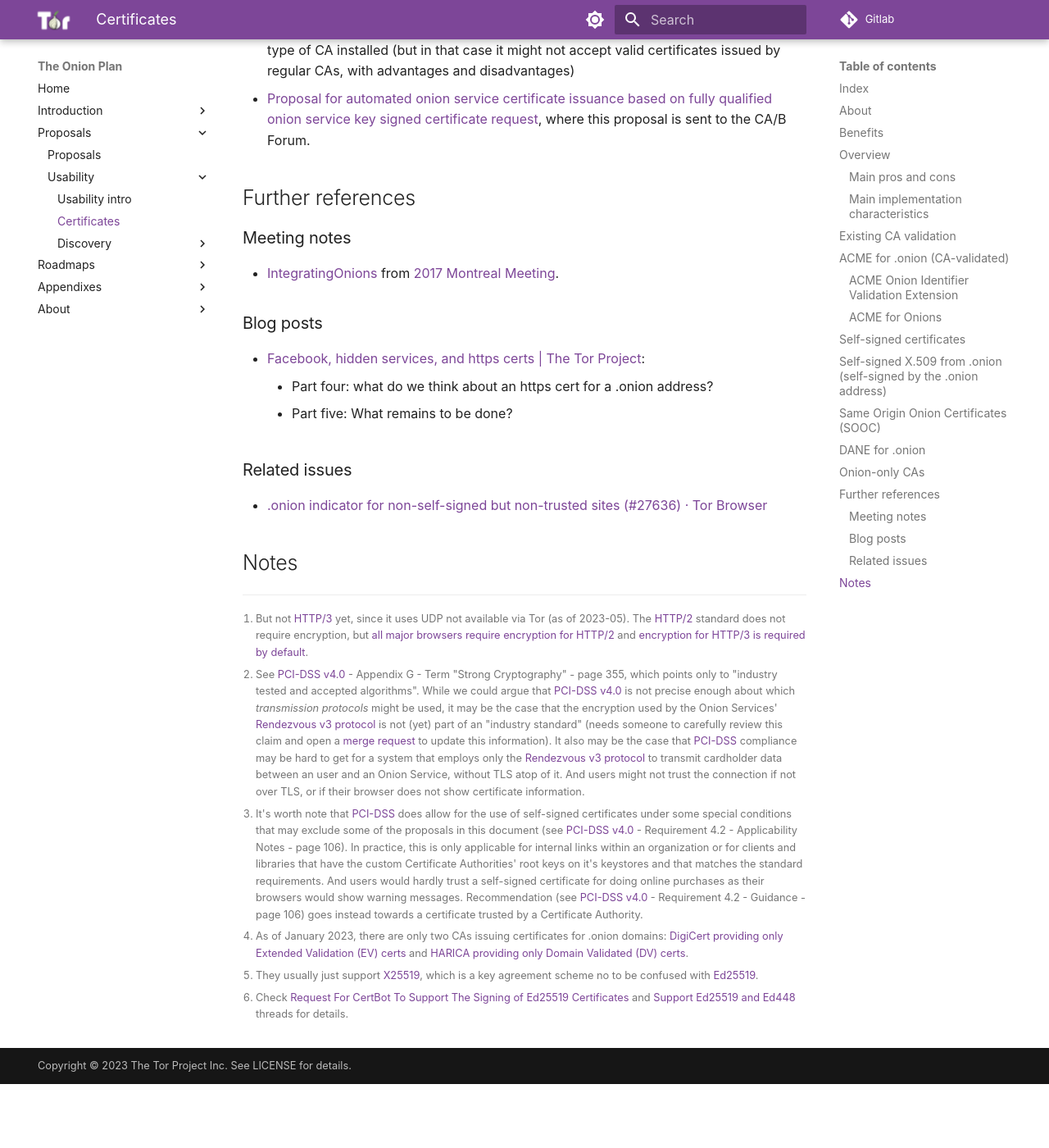
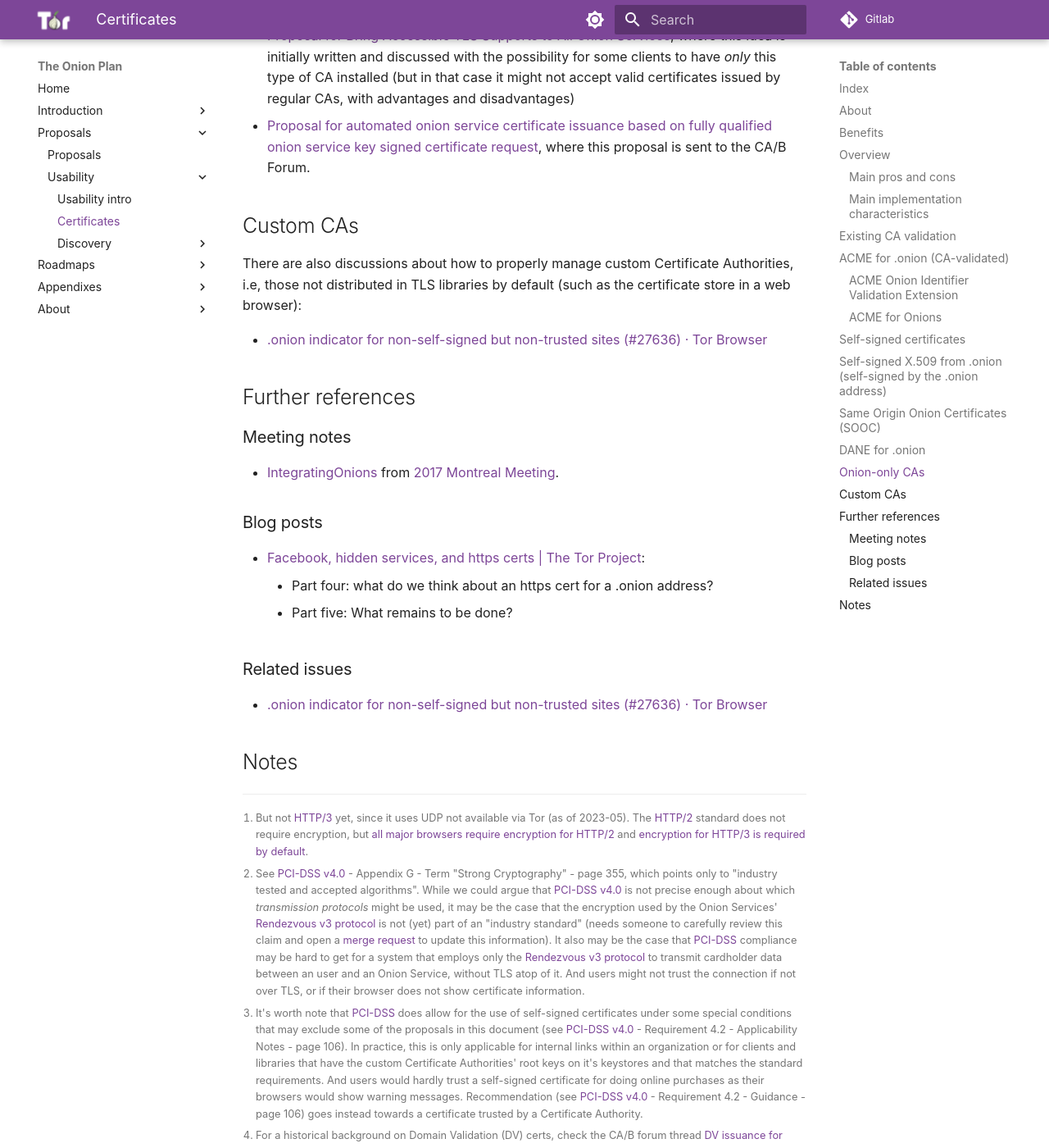
Before and after one commit to offsoc/onionplan, an MkDocs documentation site: the page built from docs/proposals/usability/certificates.md, in a window 1280 px wide and 1400 px high, scrolled down 11359 px. Shown: the whole window at 82% size. Built offline with MkDocs 1.6.1 and Material for MkDocs 9.7.7, drawn with Linux system fonts in a browser that asks for light colours; before the commit the page ends 12681 px from its top, so only the background shows below that; some of the changed text lies outside the part shown.

Commit message:
Feat: proposals: certificates: CAB historical discussions and Custom CAs

```diff
--- a/docs/proposals/usability/certificates.md
+++ b/docs/proposals/usability/certificates.md
@@ -128,9 +128,13 @@ The [CA/Browser Forum][], a [consortium that produces guidelines for X.509
 (TLS/HTTPS) certification][], created [validation rules for Onion Service v2
 addresses][] (in 2015), later [extended for Onion Services v3][] (in 2020),
 standardizing the way [Certificate Authorities][] can issue certificates for
-.onion addresses and supports wildcards.
+.onion addresses and supports wildcards[^cab-historical].
 
 Only a few commercial providers currently provide this service[^existing-certifiers].
+
+[^cab-historical]: For a historical background on Domain Validation (DV) certs,
+                   check the CA/B forum thread
+                   [DV issuance for next-generation onion services][].
 
 [^existing-certifiers]: As of January 2023, there are only two CAs issuing
                         certificates for .onion domains:
@@ -162,6 +166,7 @@ identifiable information during the purchase of the certificates.
 [consortium that produces guidelines for X.509 (TLS/HTTPS) certification]: https://en.wikipedia.org/wiki/CA/Browser_Forum
 [validation rules for Onion Service v2 addresses]: https://cabforum.org/2015/02/18/ballot-144-validation-rules-dot-onion-names/
 [extended for Onion Services v3]: https://cabforum.org/2020/02/20/ballot-sc27v3-version-3-onion-certificates/
+[DV issuance for next-generation onion services]: https://archive.cabforum.org/pipermail/public/2017-November/012451.html
 [DigiCert providing only Extended Validation (EV) certs]: https://www.digicert.com/blog/ordering-a-onion-certificate-from-digicert
 [HARICA providing only Domain Validated (DV) certs]: https://harica.gr/en/Products/SSL
 [CA/B Baseline Requirements]: https://cabforum.org/wp-content/uploads/CA-Browser-Forum-BR-1.8.6.pdf
@@ -516,6 +521,14 @@ References:
 [Proposal for Bring Accessible TLS Supports to All Onion Services]: https://gitlab.torproject.org/tpo/core/torspec/-/issues/171
 [Proposal for automated onion service certificate issuance based on fully qualified onion service key signed certificate request]: https://github.com/cabforum/servercert/issues/433
 
+## Custom CAs
+
+There are also discussions about how to properly manage custom Certificate
+Authorities, i.e, those not distributed in TLS libraries by default (such as
+the certificate store in a web browser):
+
+* [.onion indicator for non-self-signed but non-trusted sites (#27636) · Tor Browser](https://gitlab.torproject.org/tpo/applications/tor-browser/-/issues/27636)
+
 ## Further references
 
 ### Meeting notes
```
